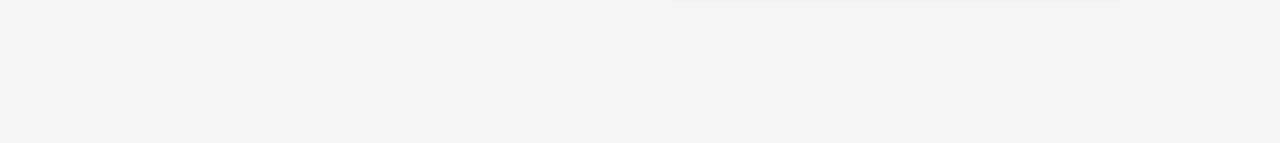
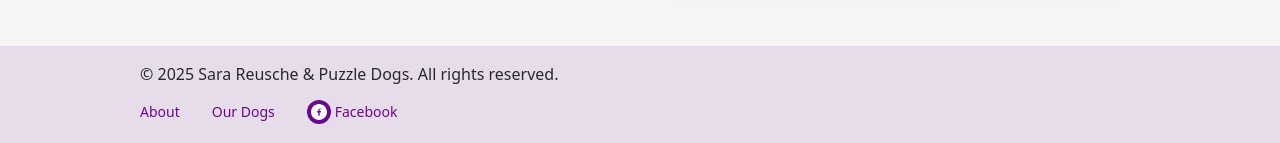
Before and after one commit to Danielle254/puzzle-dogs, a Next.js app: page / in a window 1280 px wide. Shown: the part 2427-2570 px from the top of the page. Before the commit the page ends 2473 px from the top, so only its background shows below. Built offline with nearby package versions, Linux system fonts and the light colour scheme.

Commit message:
feat: create footer

```diff
--- a/components/Footer.tsx
+++ b/components/Footer.tsx
@@ -1,3 +1,55 @@
+import Link from "next/link";
+import { Button } from "./ui/button";
+
 export default function Footer() {
-  return <div></div>;
+  return (
+    <footer className="bg-primary/10 py-4">
+      <div className="max-w-[1000px] mx-auto">
+        <div className="flex flex-col items-start gap-2">
+          {/* Copyright Statement */}
+          <p>
+            &copy; {new Date().getFullYear()} Sara Reusche & Puzzle Dogs. All
+            rights reserved.
+          </p>
+          <div className="flex flex-row gap-8">
+            <Button variant="link" asChild className="m-0 p-0">
+              <Link href="/about">
+                <p>About</p>
+              </Link>
+            </Button>
+            <Button variant="link" asChild className="m-0 p-0">
+              <Link href="/ourdogs">
+                <p>Our Dogs</p>
+              </Link>
+            </Button>
+            <Button variant="link" asChild className="m-0 p-0">
+              <Link
+                href="https://facebook.com/puzdog"
+                passHref
+                target="_blank"
+                rel="noopener noreferrer"
+              >
+                <div className="flex items-center gap-1">
+                  {/* Facebook Icon */}
+                  <div className="bg-primary rounded-full p-1">
+                    <svg
+                      xmlns="http://www.w3.org/2000/svg"
+                      width="24"
+                      height="24"
+                      viewBox="0 0 24 24"
+                      aria-hidden="true"
+                      fill="white"
+                    >
+                      <path d="M12 0c-6.627 0-12 5.373-12 12s5.373 12 12 12 12-5.373 12-12-5.373-12-12-12zm3 8h-1.612c-.867 0-.388.397-.388 1.156v1.444h2l-.223 2h-1.777v5h-2v-5h-1.808v-2h1.808v-1.156c0-1.42.59-2.844 2.808-2.844h1.192v2z" />
+                    </svg>
+                  </div>
+                  <p>Facebook</p>
+                </div>
+              </Link>
+            </Button>
+          </div>
+        </div>
+      </div>
+    </footer>
+  );
 }
```
